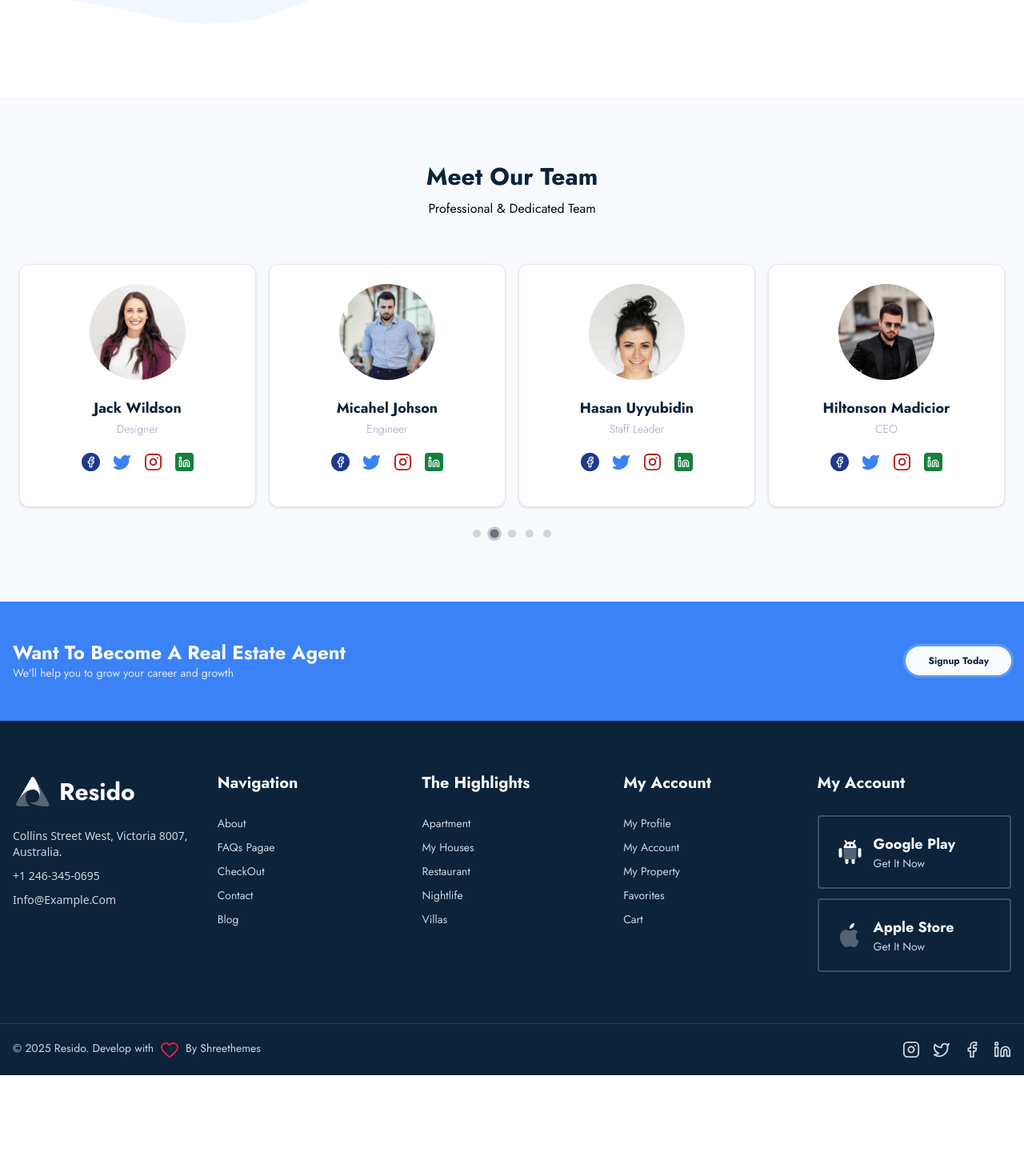
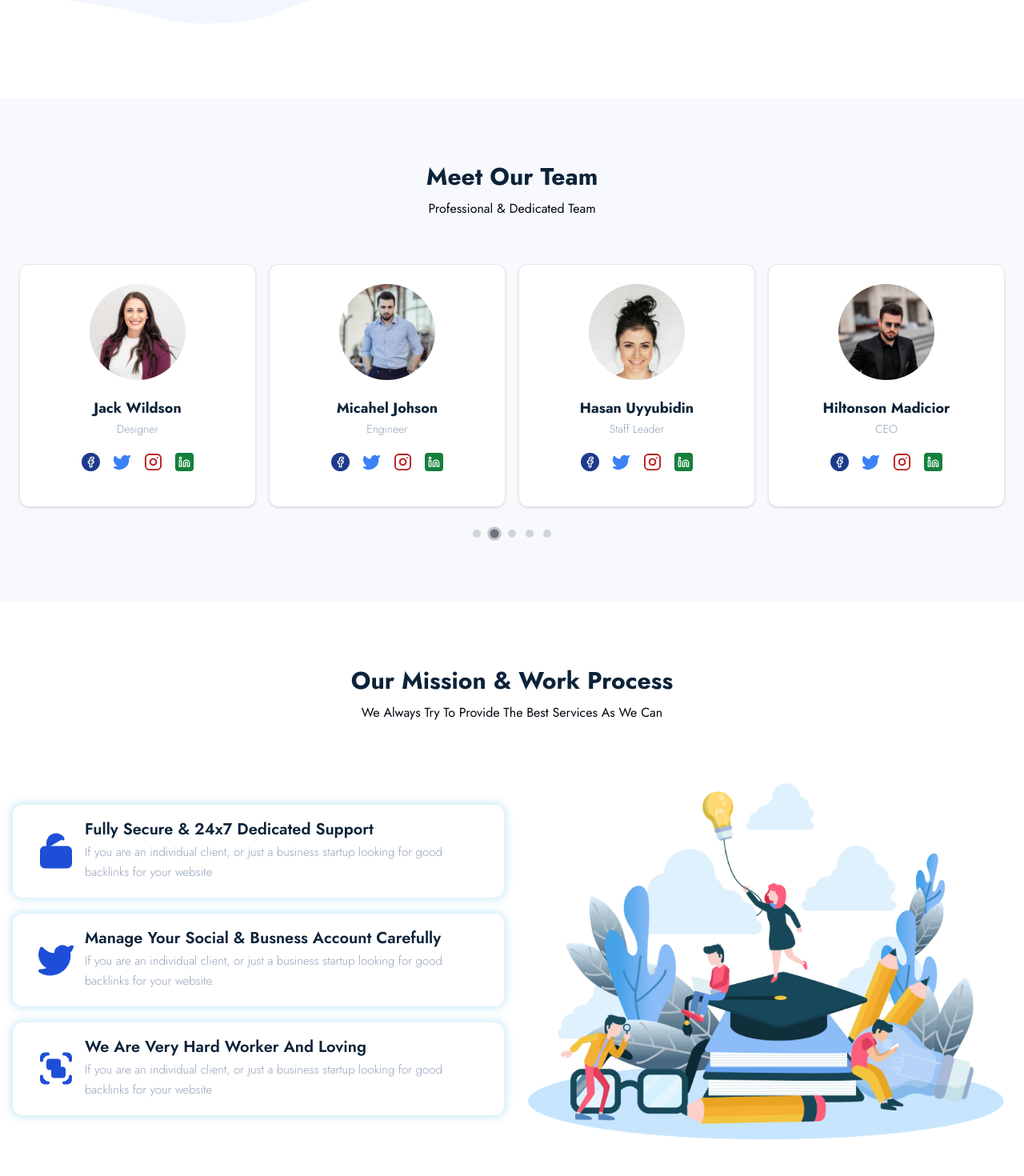
Before and after one commit to ShohbozKurbonbekov/resido-frondend, a React (Vite) app: page /about-us in a window 1280 px wide. Shown: the part 880-2350 px from the top of the page at 80% size. Before the commit the page ends 2224 px from the top, so only its background shows below. Built offline with nearby package versions, Linux system fonts and the light colour scheme.

Commit message:
fix: modifying aboutUs creen component

```diff
--- /dev/null
+++ b/src/app/components/TitleContentSection.tsx
@@ -0,0 +1,17 @@
+interface TitleContentSectionProp {
+  sectionTitle: React.ReactNode;
+  sectionContent: React.ReactNode;
+  sectionClass: string;
+}
+export default function TitleContentSection({
+  sectionTitle,
+  sectionContent,
+  sectionClass,
+}: TitleContentSectionProp) {
+  return (
+    <section className={`${sectionClass}`}>
+      {sectionTitle}
+      {sectionContent}
+    </section>
+  );
+}
--- a/src/app/hooks/useArrayPartGiver.ts
+++ /dev/null
@@ -1,28 +0,0 @@
-import { useEffect, useState } from "react";
-
-export const useArrayPartGiver = (): number => {
-  const [partSize, setPartSize] = useState(1);
-
-  useEffect(() => {
-    const updateSize = () => {
-      if (window.innerWidth >= 1280) {
-        setPartSize(4); // xl
-      } else if (window.innerWidth >= 1024) {
-        setPartSize(3); // lg
-      } else if (window.innerWidth >= 640) {
-        setPartSize(2); // sm & md
-      } else {
-        setPartSize(1); // xs
-      }
-    };
-
-    updateSize();
-    window.addEventListener("resize", updateSize);
-
-    return () => {
-      window.removeEventListener("resize", updateSize);
-    };
-  }, []);
-
-  return partSize;
-};
--- a/src/app/screens/aboutUs/Index.tsx
+++ b/src/app/screens/aboutUs/Index.tsx
@@ -2,18 +2,9 @@ import SectionIntroNoBackground from "@/app/components/SectionIntroNoBackground"
 import AboutOurStory from "./AboutOurStory";
 import MeetTeam from "./MeetTeam";
 import { useEffect } from "react";
-import type { T } from "@/lib/type/common";
+import MissionWork from "./MissionWork";
+import type { TeamMemberType } from "@/lib/type/about-us";
 
-export type TeamMemberType = {
-  id: string;
-  memberName: string;
-  memberRole: string; // e.g. CEO, CTO, Marketing
-  photoUrl: string;
-  socialLinks: {
-    linkedin?: string;
-    twitter?: string;
-  };
-};
 const members: TeamMemberType[] = [
   {
     id: `${Date.now()}`,
@@ -77,6 +68,10 @@ export default function AboutUsPage() {
         subtitle="professional & Dedicated team"
         members={members}
       />
+      <MissionWork
+        title="Our mission & work process"
+        subtitle="We always try to provide the best services as we can"
+      />
     </>
   );
 }
--- a/src/app/screens/aboutUs/MeetTeam.tsx
+++ b/src/app/screens/aboutUs/MeetTeam.tsx
@@ -3,15 +3,11 @@ import useEmblaCarousel from "embla-carousel-react";
 import type { EmblaCarouselType, EmblaOptionsType } from "embla-carousel";
 import Autoplay from "embla-carousel-autoplay";
 import { Card, CardContent, CardHeader } from "@/components/ui/card";
-import type { TeamMemberType } from "./Index";
 import { Facebook, Instagram, Linkedin, Twitter } from "lucide-react";
 import { Link } from "react-router-dom";
-
-interface MeetTeamType {
-  title: string;
-  subtitle: string;
-  members: TeamMemberType[];
-}
+import TitleContentSection from "@/app/components/TitleContentSection";
+import type { CommonSectionType } from "@/lib/type/about-us";
+import NoFound from "@/app/components/NoFound";
 
 const carouselOptions: EmblaOptionsType = {
   loop: true,
@@ -20,7 +16,11 @@ const carouselOptions: EmblaOptionsType = {
   duration: 30,
 };
 
-export default function MeetTeam({ title, subtitle, members }: MeetTeamType) {
+export default function MeetTeam({
+  title,
+  subtitle,
+  members,
+}: CommonSectionType) {
   const [emblaRef, carouselApi] = useEmblaCarousel(carouselOptions, [
     Autoplay(),
   ]);
@@ -47,14 +47,15 @@ export default function MeetTeam({ title, subtitle, members }: MeetTeamType) {
     [carouselApi]
   );
   return (
-    <section className="py-20 w-full bg-[#f7f9fc] relative">
+    <TitleContentSection
+      sectionTitle={
+        <>
           {/* background image */}
           <img
             src="/public/img/pattern.png"
             className="inset-0 absolute object-cover w-full h-full -z-10"
             alt="section-pattern background"
           />
-
           <div className="container">
             <div className="flex flex-col space-y-2 items-center mb-12">
               <h2 className="text-3xl font-jostFont text-darkBlue font-bold leading-tight capitalize">
@@ -64,10 +65,15 @@ export default function MeetTeam({ title, subtitle, members }: MeetTeamType) {
                 {subtitle}
               </p>
             </div>
-
+          </div>
+        </>
+      }
+      sectionContent={
+        <div className="container">
           <div className="overflow-hidden" ref={emblaRef}>
             <div className="flex">
-            {members.map((member, i) => (
+              {members?.length === 0 && <NoFound title="No members Found" />}
+              {members?.map((member, i) => (
                 <div
                   key={i}
                   className="flex-[0_0_100%] sm:flex-[0_0_50%] lg:flex-[0_0_33.333%] xl:flex-[0_0_25%] p-2  "
@@ -125,6 +131,8 @@ export default function MeetTeam({ title, subtitle, members }: MeetTeamType) {
             ))}
           </div>
         </div>
-    </section>
+      }
+      sectionClass={"py-20 w-full bg-[#f7f9fc] relative"}
+    />
   );
 }
--- /dev/null
+++ b/src/app/screens/aboutUs/MissionWork.tsx
@@ -0,0 +1,66 @@
+import TitleContentSection from "@/app/components/TitleContentSection";
+import type { CommonSectionType } from "@/lib/type/about-us";
+import { Group, LockKeyholeOpen, Twitter } from "lucide-react";
+import MissionWorkCard from "./MissionWorkCard";
+
+export default function MisionWork({ title, subtitle }: CommonSectionType) {
+  return (
+    <TitleContentSection
+      sectionTitle={
+        <div className="container">
+          <div className="flex flex-col space-y-2 items-center mb-12">
+            <h2 className="text-3xl font-jostFont text-darkBlue font-bold leading-tight capitalize">
+              {title}
+            </h2>
+            <p className="leading-[1.7] mb-[5px] capitalize font-jostFont">
+              {subtitle}
+            </p>
+          </div>
+        </div>
+      }
+      sectionContent={
+        <>
+          <div className="container grid grid-cols-1 md:grid-cols-2  gap-5 justify-items-start items-center">
+            <div className="left-wrapper flex flex-col space-y-5 w-full">
+              <MissionWorkCard
+                title={"Fully Secure & 24x7 Dedicated Support"}
+                subtitle={
+                  "If you are an individual client, or just a business startup looking for good backlinks for your website"
+                }
+                logo={
+                  <LockKeyholeOpen className="w-12 h-[55px] fill-blue-700 stroke-blue-700" />
+                }
+              />
+              <MissionWorkCard
+                title={"Manage your Social & Busness Account Carefully"}
+                subtitle={
+                  "If you are an individual client, or just a business startup looking for good backlinks for your website."
+                }
+                logo={
+                  <Twitter className="w-12 h-[55px] fill-blue-700 stroke-blue-700" />
+                }
+              />
+              <MissionWorkCard
+                title={"We are Very Hard Worker and loving"}
+                subtitle={
+                  "If you are an individual client, or just a business startup looking for good backlinks for your website"
+                }
+                logo={
+                  <Group className="w-12 h-[55px] fill-blue-700 stroke-blue-700" />
+                }
+              />
+            </div>
+            <div className="w-full">
+              <img
+                src="/public/img/vec-2.png"
+                alt=""
+                className="w-full object-cover"
+              />
+            </div>
+          </div>
+        </>
+      }
+      sectionClass={"py-20 w-full"}
+    />
+  );
+}
--- /dev/null
+++ b/src/app/screens/aboutUs/MissionWorkCard.tsx
@@ -0,0 +1,28 @@
+import { Card, CardContent } from "@/components/ui/card";
+
+interface MissionWorkCardProp {
+  title: string;
+  subtitle: string;
+  logo: React.ReactNode;
+}
+export default function MissionWorkCard({
+  title,
+  subtitle,
+  logo,
+}: MissionWorkCardProp) {
+  return (
+    <Card className="shadow-[0_0_10px_3px_rgba(135,206,235,0.4)] border-0">
+      <CardContent className="flex flex-row justify-start  gap-3 items-center p-[18px_30px]">
+        {logo}
+        <div className="h-auto flex-1 flex flex-col gap-1">
+          <h4 className="text-xl font-[600] font-jostFont text-darkBlue capitalize leading-tight">
+            {title}
+          </h4>
+          <p className="leading-[1.7] font-jostFont text-slate-400 font-light text-size_15">
+            {subtitle}
+          </p>
+        </div>
+      </CardContent>
+    </Card>
+  );
+}
--- /dev/null
+++ b/src/lib/type/about-us.ts
@@ -0,0 +1,15 @@
+export interface TeamMemberType {
+  id: string;
+  memberName: string;
+  memberRole: string; // e.g. CEO, CTO, Marketing
+  photoUrl: string;
+  socialLinks: {
+    linkedin?: string;
+    twitter?: string;
+  };
+}
+export interface CommonSectionType {
+  title: string;
+  subtitle: string;
+  members?: TeamMemberType[] | undefined;
+}
```
Lines whose indentation alone changed are shown as unchanged.
